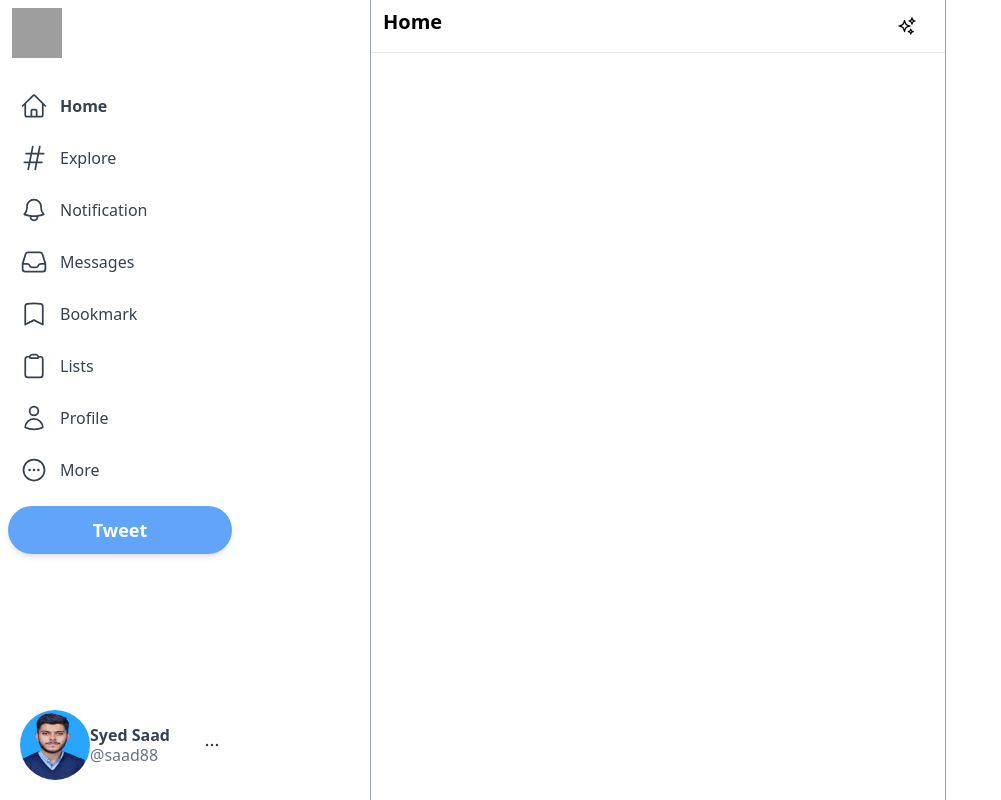
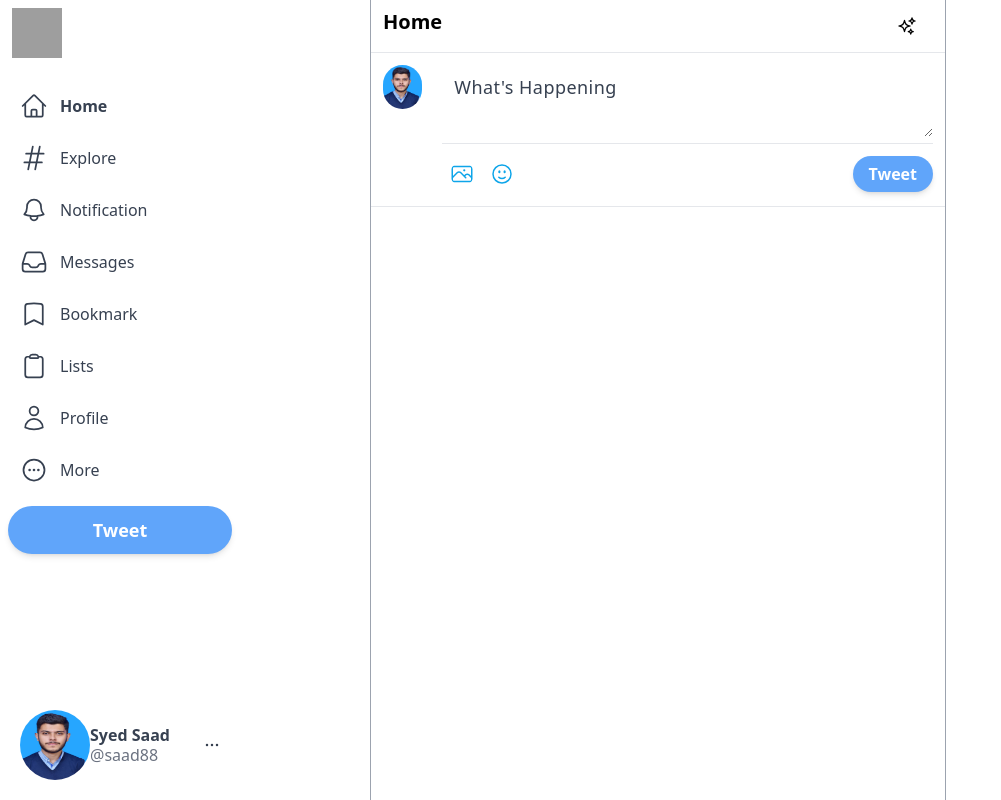
Before and after one commit to saadali7142/twitter, a Next.js app: page / in a window 1280 px wide. Shown: the whole page, without its empty margins (0-1001 px from the left). Built offline with nearby package versions, Linux system fonts and the light colour scheme; grey boxes are pictures that could not be loaded.

Commit message:
added the input section of the feed

```diff
--- a/components/Feed.js
+++ b/components/Feed.js
@@ -1,4 +1,5 @@
 import { SparklesIcon } from '@heroicons/react/24/outline';
+import Input from './Input';
 
 export default function Feed() {
   return (
@@ -9,6 +10,7 @@
           <SparklesIcon className="h-5" />
         </div>
       </div>
+      <Input />
     </div>
   );
 }
--- /dev/null
+++ b/components/Input.js
@@ -0,0 +1,31 @@
+import { FaceSmileIcon, PhotoIcon } from '@heroicons/react/24/outline';
+
+export default function Input() {
+  return (
+    <div className="flex border-b border-gray-200 p-3 space-x-3">
+      <img
+        className="rounded-full h-11 w-11 cursor-pointer hover:brightness-95 xl:mr-2"
+        src="/ic.jpg"
+        alt="user image"
+      />
+      <div className="w-full divide-y divide-gray-200 ">
+        <div className="">
+          <textarea
+            className="w-full border-none focus:ring-0 text-lg placeholder-gray-700 tracking-wide min-h-[50px] text-gray-700"
+            rows="2"
+            placeholder="What's Happening"
+          ></textarea>
+        </div>
+        <div className="flex items-center justify-between pt-2.5">
+          <div className="flex">
+            <PhotoIcon className="h-10 w-10 hoverEffect p-2 text-sky-500 hover:bg-sky-100" />
+            <FaceSmileIcon className="h-10 w-10 hoverEffect p-2 text-sky-500 hover:bg-sky-100" />
+          </div>
+          <button className="bg-blue-400 text-white px-4 py-1.5 rounded-full font-bold shadow-md hover: brightnesss-95 disabled:opacity-50">
+            Tweet
+          </button>
+        </div>
+      </div>
+    </div>
+  );
+}
--- a/package.json
+++ b/package.json
@@ -15,6 +15,7 @@
     "react-dom": "18.2.0"
   },
   "devDependencies": {
+    "@tailwindcss/forms": "^0.5.3",
     "autoprefixer": "^10.4.12",
     "eslint": "8.23.1",
     "eslint-config-next": "12.3.1",
--- a/tailwind.config.js
+++ b/tailwind.config.js
@@ -7,5 +7,5 @@
   theme: {
     extend: {},
   },
-  plugins: [],
+  plugins: [require('@tailwindcss/forms')],
 };
```
Also changed, not shown: 1 other file (tests, documents, lock files or other folders).
